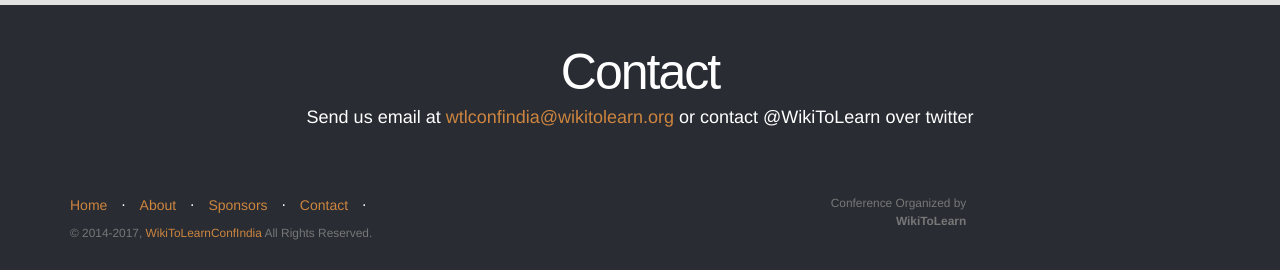
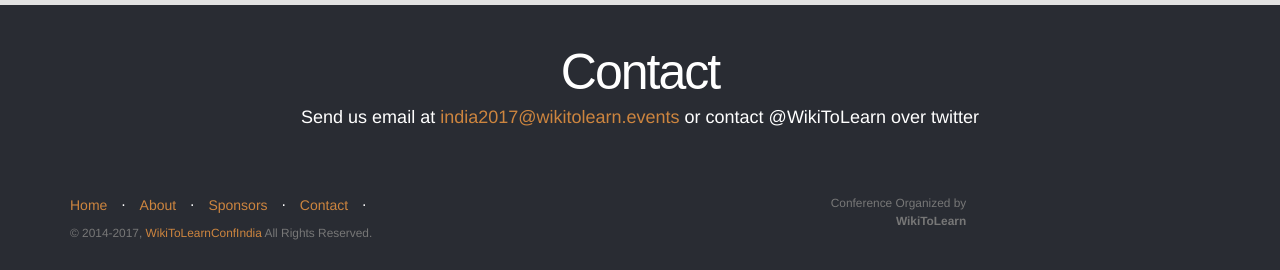
Before and after one commit to WikiToLearn/events-india2017, a Jekyll site: the page built from index.html, in a window 1280 px wide and 900 px high, scrolled down 2160 px. Shown: the part 627-897 px from the top of the window. Built offline with Jekyll 4.4.1, drawn with Linux system fonts in a browser that asks for light colours; nearby versions of some CDN libraries; comment, search, counter and statistics services are not loaded.

Commit message:
Updated conf email adress

```diff
--- a/_includes/home/contact.html
+++ b/_includes/home/contact.html
@@ -2,7 +2,7 @@
   <div class="row">
     <div class="col-sm-8 col-sm-offset-2">
       <h2>Contact</h2>
-      <p class="home-paragraph">Send us email at <a href="mailto:wtlconfindia@wikitolearn.org">wtlconfindia@wikitolearn.org</a> or contact @WikiToLearn over twitter</p>
+      <p class="home-paragraph">Send us email at <a href="mailto:india2017@wikitolearn.events">india2017@wikitolearn.events</a> or contact @WikiToLearn over twitter</p>
     </div>
   </div>
 </section>
--- a/_includes/pages/code_of_condect_index.html
+++ b/_includes/pages/code_of_condect_index.html
@@ -16,7 +16,7 @@
 <p>The conference team can be reached:</p>
 <ul class="gci-unordered-list">
 <li>in person at the registration desk</li>
-<li>by email to <a href="mailto:wtlconfindia@wikitolearn.org">wtlconfindia@wikitolearn.org</a></li>
+<li>by email to <a href="mailto:india2017@wikitolearn.events">india2017@wikitolearn.events</a></li>
 </ul>
 
 <p>Additional phone numbers in case of an emergency:</p>
```
Also changed, not shown: 4 other files.
